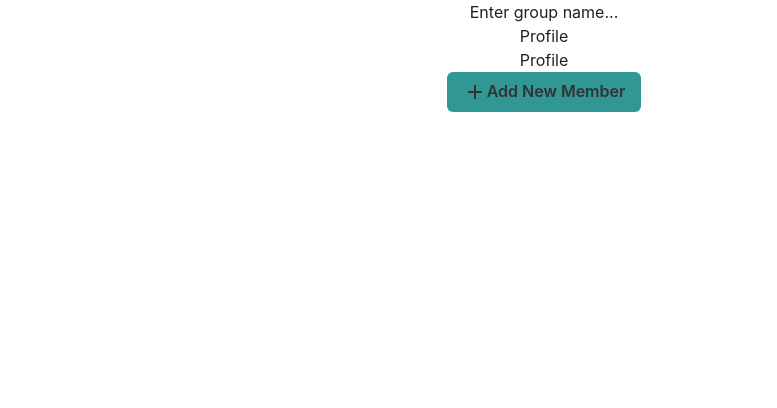
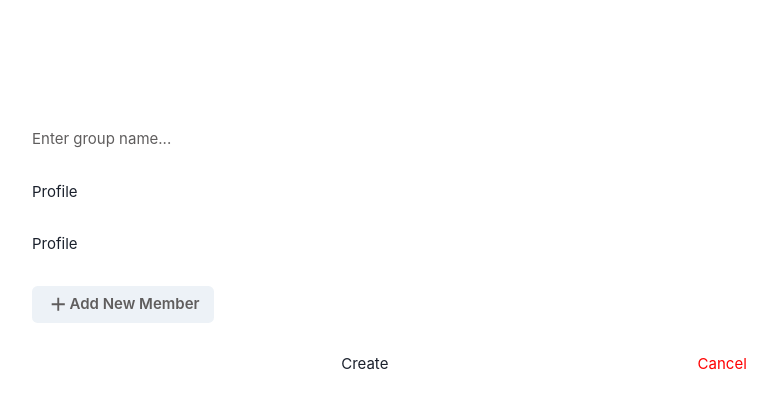
Before and after one commit to LilyCatFiddy/receipt-splitter, a Next.js app: page /groupCreation in a window 1280 px wide. Shown: the top 408 px of the page, without its empty margins (96-873 px from the left). Built offline with nearby package versions, Linux system fonts and the light colour scheme.

Commit message:
added styling to body of every page

```diff
--- a/assets/main.css
+++ b/assets/main.css
@@ -1,13 +1,36 @@
+*{
+    margin: 0;
+    padding: 0;
+    font-size: 15px;
+}
+
 .grayed{
-    color: rgb(51, 50, 50);
+    color: rgb(95, 93, 93);
     display: flex;
     align-items: center;
-    justify-content: center;
 }
 
-.center{
+.bodyContentAlign{
+    margin: 10% 10%;
+}
+
+
+.bodyContentAlign > * {
+    margin-bottom: 30px;
+
+}
+
+
+.createandcancel{
     display: flex;
-    justify-content: center;
+    justify-content: space-evenly;
     align-items: center;
-    flex-direction: column;
 }
+
+.createandcancel div {
+    width:fit-content;
+}
+
+.cancelButton{
+    color: red;
+}
--- /dev/null
+++ b/components/CreateandCancel.jsx
@@ -0,0 +1,12 @@
+import React from 'react'
+
+function CreateandCancel() {
+  return (
+    <div className="createandcancel">
+        <div>Create</div>
+        <div className="cancelButton">Cancel</div>
+    </div>
+  )
+}
+
+export default CreateandCancel
--- a/components/GroupSection.jsx
+++ b/components/GroupSection.jsx
@@ -21,7 +21,7 @@ function GroupSection() {
 
     return (
       <>
-        <Button ref={btnRef} colorScheme='teal' onClick={onOpen}>
+        <Button ref={btnRef} onClick={onOpen}>
           <AddNew link="#" description="Add New Member" />
         </Button>
         <Drawer
--- a/pages/groupCreation.js
+++ b/pages/groupCreation.js
@@ -1,16 +1,21 @@
 import React from 'react'
 import AddNew from '../components/AddNew'
 import GroupSection from '../components/GroupSection'
+import CreateandCancel from '../components/CreateandCancel'
 
 
 function groupCreation() {
   return (
-    <div className="center">
-      <div>Enter group name...</div>
+    <>
+    <div className="bodyContentAlign">
+      <div className="grayed">Enter group name...</div>
       <div>Profile</div>
       <div>Profile</div>
       <GroupSection/>
- </div>
+      <CreateandCancel/>
+    </div>
+
+ </>
 
   )
 }
--- a/pages/index.js
+++ b/pages/index.js
@@ -3,7 +3,7 @@ import AddNew from '../components/AddNew'
 
 export default function Home() {
   return (
-    <div className="center">
+    <div className="bodyContentAlign">
       <h1>Select Group</h1>
       <div>This is a group Section</div>
       <div>This is a group Section</div>
```
